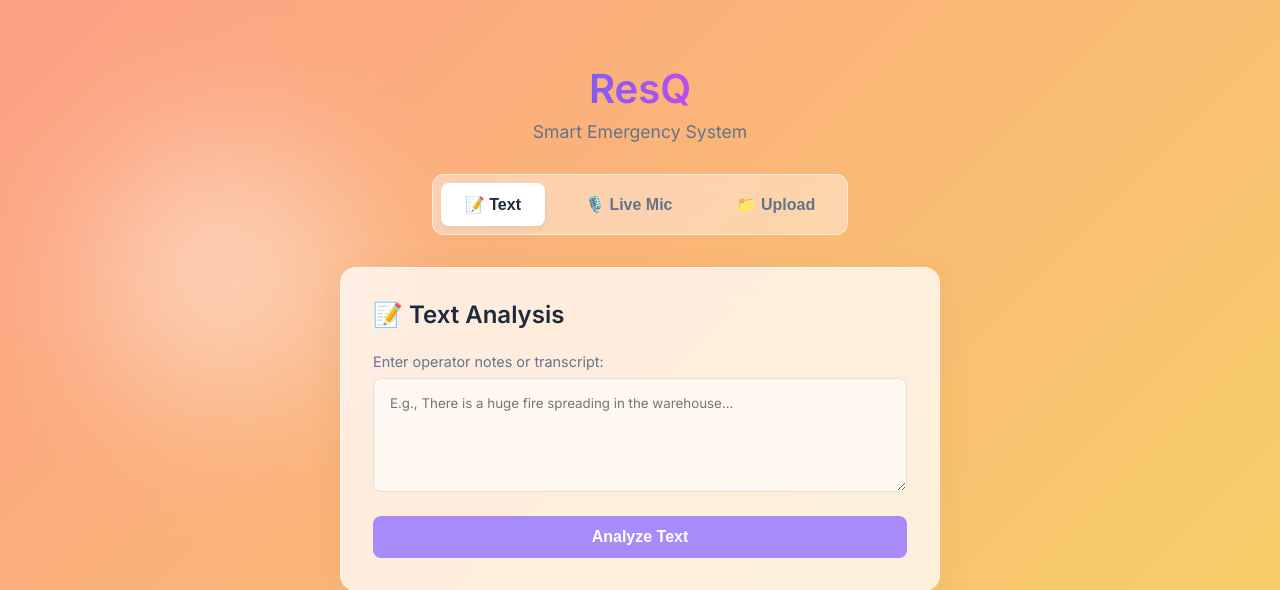
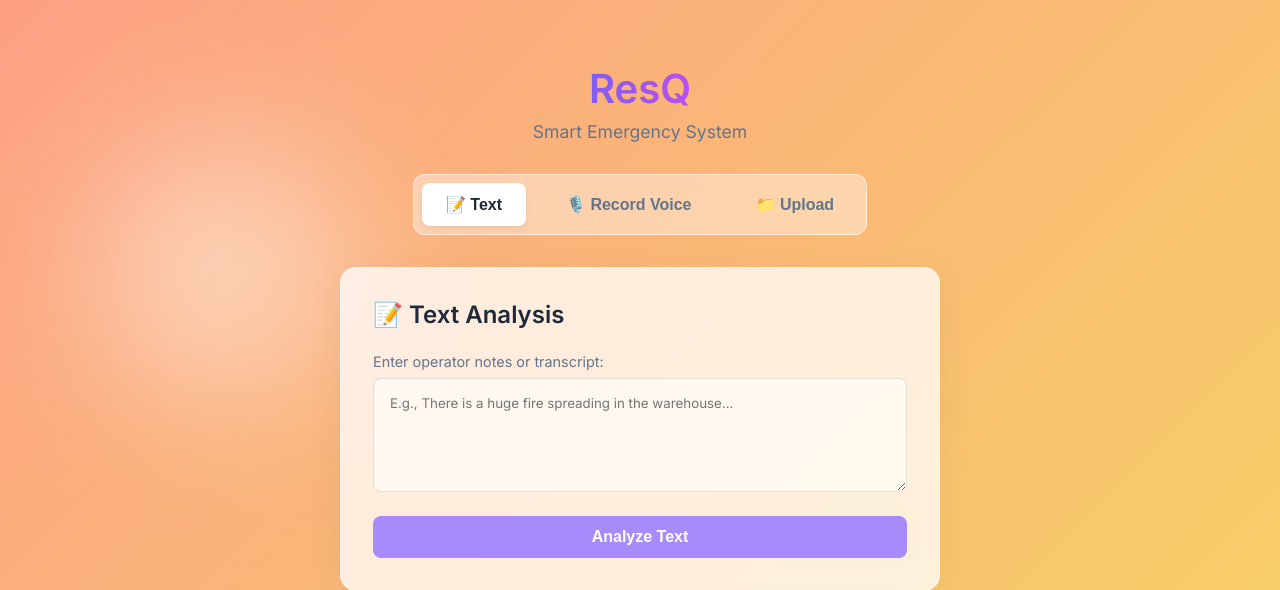
Before and after one commit to tanveeeD/EmergencyCall_Classifier, a Flask app: page / in a window 1280 px wide. Shown: the top 590 px of the page. Run offline with Flask 3, Linux system fonts and the light colour scheme.

Commit message:
changed UI

```diff
--- a/frontend/templates/index.html
+++ b/frontend/templates/index.html
@@ -375,7 +375,7 @@
     <!-- Tab Navigation -->
     <nav class="tabs-nav">
         <button class="tab-btn active" onclick="switchTab('text-card', this)">📝 Text</button>
-        <button class="tab-btn" onclick="switchTab('mic-card', this)">🎙️ Live Mic</button>
+        <button class="tab-btn" onclick="switchTab('mic-card', this)">🎙️ Record Voice</button>
         <button class="tab-btn" onclick="switchTab('upload-card', this)">📁 Upload</button>
     </nav>
 
@@ -400,7 +400,7 @@
 
         <!-- Live Mic Prediction Card -->
         <div id="mic-card" class="card">
-            <h2>🎙️ Live Mic Analysis</h2>
+            <h2>🎙️ Voice Recording Analysis</h2>
             <p style="color: var(--text-muted); margin-bottom: 1.5rem; font-size: 0.9rem;">
                 Click start to record audio from your microphone. When you stop, it will be analyzed automatically.
             </p>
```
